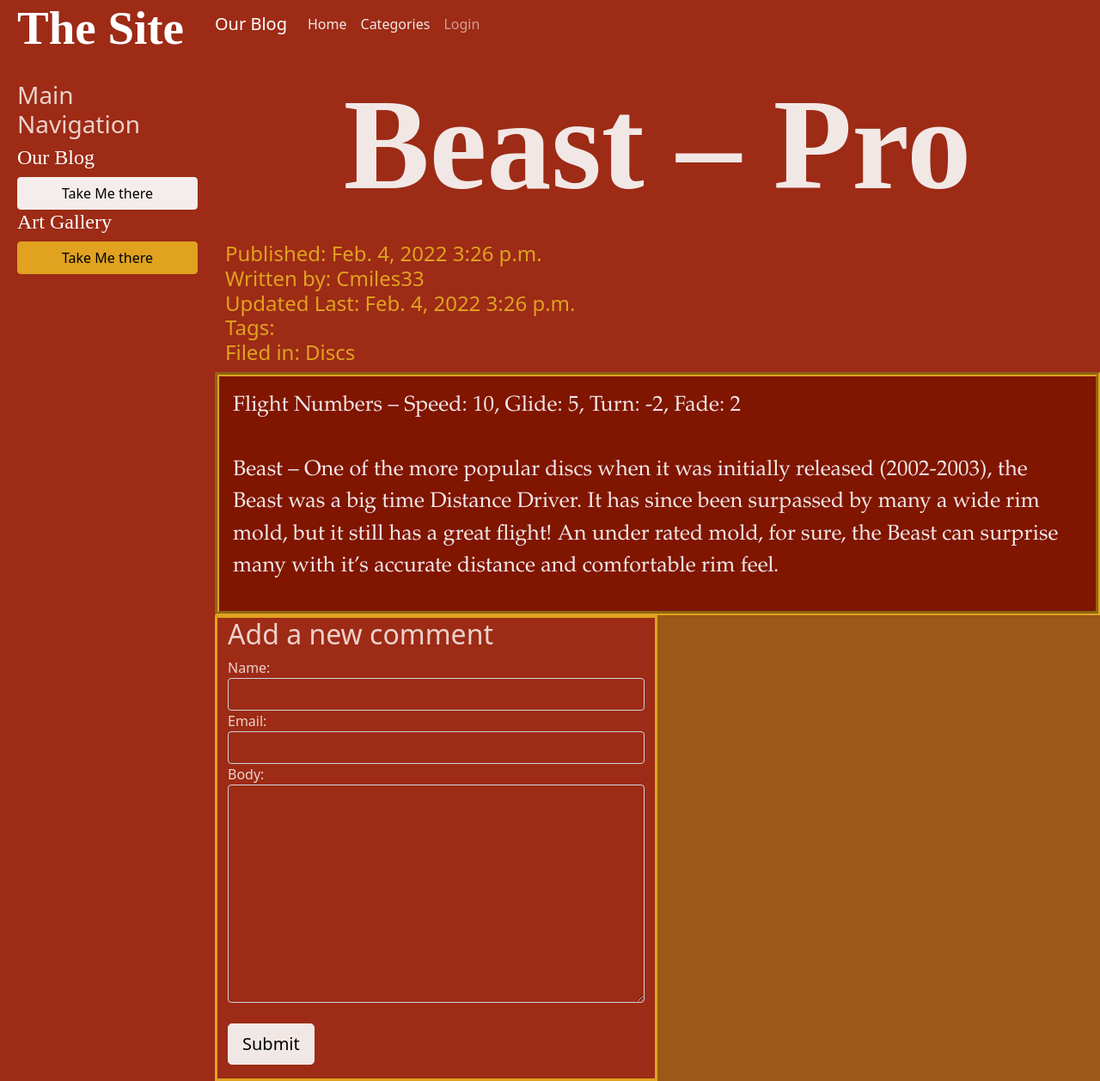
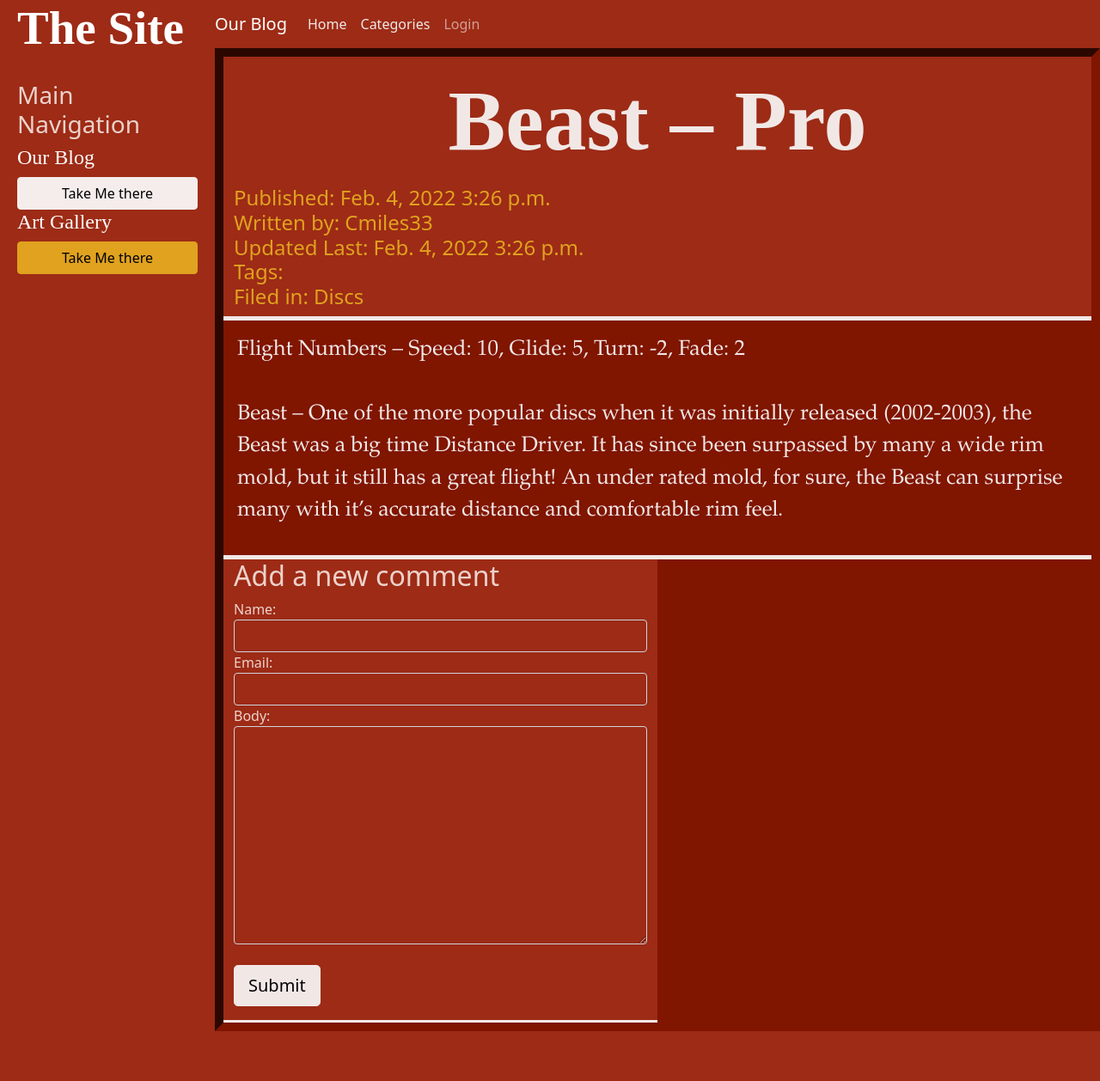
Before and after one commit to cmiles33/bigBlog, a Django app: a page that uses mainblog/templates/mainblog/detail.html in a window 1280 px wide. Shown: the whole page at 86% size. After the commit the page ends 1200 px from the top, so only its background shows below. Run offline with Django 4.2, Linux system fonts and the light colour scheme; data comes from the database, SQL or seed files in the repository; style sheets or scripts are compiled from the project's sources; parts of the project's set-up code (start-up, migrations or seed data) failed here and were passed over; some libraries are stand-ins or nearby versions.

Commit message:
Design Color Changes

```diff
--- a/mainblog/templates/mainblog/detail.html
+++ b/mainblog/templates/mainblog/detail.html
@@ -14,7 +14,7 @@
 
 {% block content %}
 
-    <div class="container">
+    <div class="container post-container-border">
         <div class="row ">
             <div class="col-lg bg-dark text-Center ">
                 <div class="text-primary titles">
@@ -56,7 +56,7 @@
             </div>
         {% else %}
             <div class="row gy-5 " id="comment_form_section">
-                <div class="col-6 bg-dark border-secondary border border-3">
+                <div class="col-6 bg-dark border-primary border-bottom border-3">
                     <h2>Add a new comment</h2>
                     <form method="post">
                         {% csrf_token %}
--- a/root/theme.scss
+++ b/root/theme.scss
@@ -43,7 +43,7 @@ textarea {
   font-family: Abadi, serif;
   color: white;
   font-weight: 800;
-  font-size: 150px;
+  font-size: 100px;
 
 }
 .short-titles{
@@ -67,11 +67,23 @@ textarea {
 
 }
 .blog-container{
-    border-style: groove;
-    border-color: $secondary;
-    border-width: 5px;
+    //border-style: groove;
+    //border-color: $secondary;
+    //border-width: 5px;
     //background-color: $dark ;
+    border-bottom-color: $off-white;
+    border-top-color: $off-white;
+    border-top-width: 5px;
+    border-bottom-width: 5px;
+    border-top-style: solid;
+    border-bottom-style: solid;
     background-color: #801500;
+}
+.post-container-border{
+    border-style: inset;
+    border-color: #801500;
+    border-width: 10px;
+    background-color:#801500;
 }
 
 .container-design{
```
